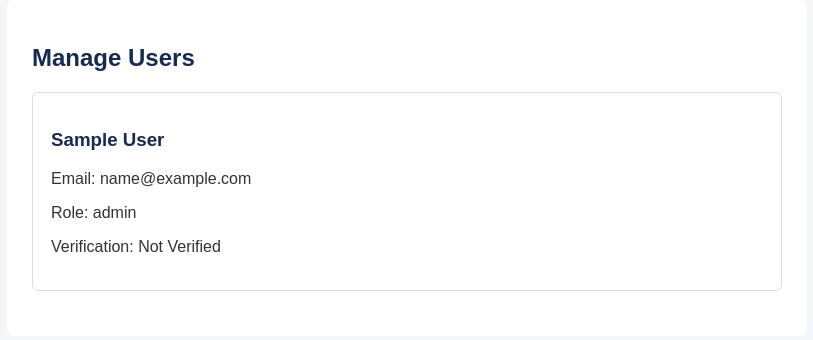
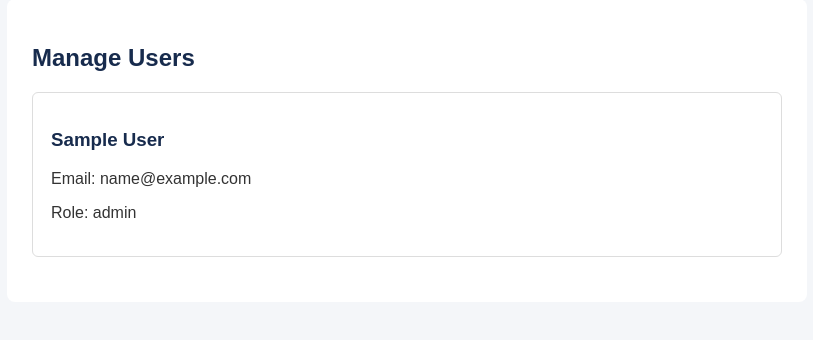
Before and after one commit to SasmithaKariyawasam/Group_Project_WebDevelopment, a PHP site: page /admin_dashboard.php in a window 1280 px wide. Shown: the part 139-479 px from the top of the page, without its empty margins (233-1046 px from the left). Run offline with PHP 8.4, Linux system fonts and the light colour scheme; the visitor is signed in with stand-in values (Sample User, id 1); tables that the repository leaves empty or names only in its code hold one stand-in row (values such as "Sample post").

Commit message:
Bugs fixes

```diff
--- a/admin_dashboard.php
+++ b/admin_dashboard.php
@@ -22,8 +22,8 @@ $result = mysqli_query($conn, $sql);
 
 <div class="navbar">
     <h2>FixMate Admin</h2>
-    <a href="homeowner_dashboard.php">Dashboard</a>
-    <a href="../logout.php">Logout</a>
+    <a href="admin_dashboard.php">Dashboard</a>
+    <a href="logout.php">Logout</a>
 </div>
 
 <div class="container">
@@ -40,26 +40,6 @@ $result = mysqli_query($conn, $sql);
 
             <p>Role: <?php echo htmlspecialchars($user["role"]); ?></p>
 
-            <p>
-                Verification:
-                <?php
-                if ($user["verified"] == 1) {
-                    echo "Verified";
-                } else {
-                    echo "Not Verified";
-                }
-                ?>
-            </p>
-
-            <?php if ($user["role"] == "repairman" &&
-                      $user["verified"] == 0) { ?>
-
-                <a href="verify.php?id=<?php echo $user["id"]; ?>">
-                    Verify Repairman
-                </a>
-
-            <?php } ?>
-
         </div>
 
     <?php } ?>
```
